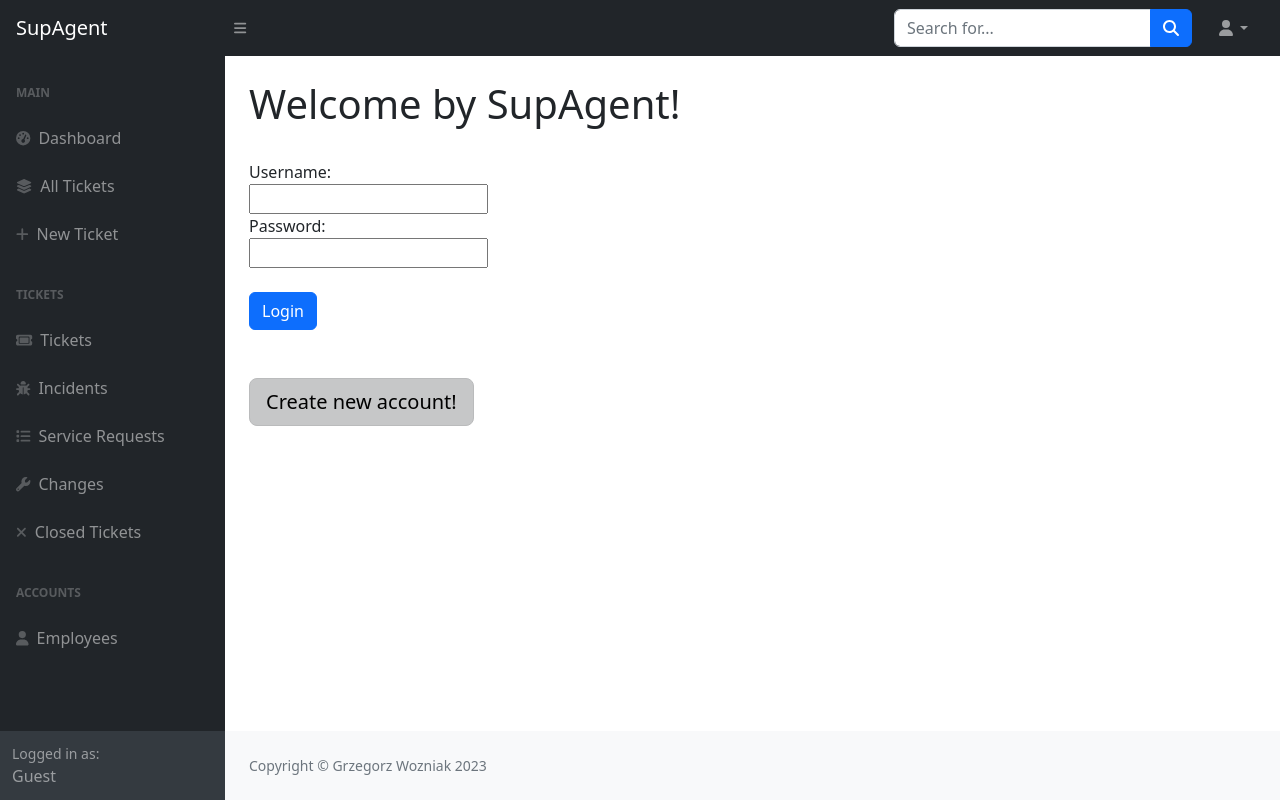
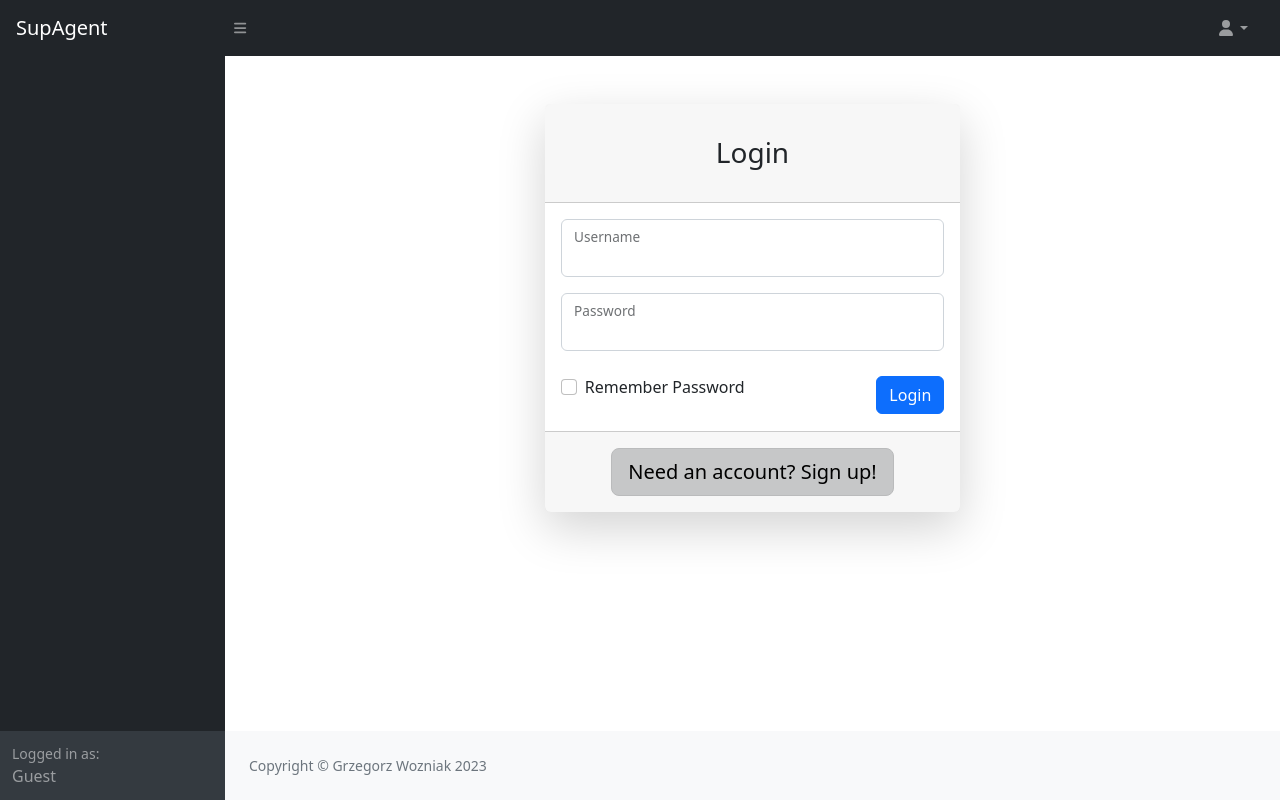
Before and after one commit to edek06/SupAgent, a Django app: page / in a window 1280 px wide. Run offline with Django 4.2, Linux system fonts and the light colour scheme; some libraries are stand-ins or nearby versions.

Commit message:
Login page changed. Adjust for this new design

```diff
--- a/accounts/templates/accounts/login.html
+++ b/accounts/templates/accounts/login.html
@@ -1,29 +1,38 @@
 {% extends 'ticketportal/base.html' %}
 
 {% block content %}
-<main class="col-md-9 col-lg-10 px-md-4">
-    {% if error %}
-        <h3 style="color:red">{{ error }} </h3>
-        <br>
-    {% endif %}
-    <br>
-    <h1>Welcome by SupAgent!</h1>
-    <br>
-    <form method="POST" action="{% url 'accounts:login' %}">
-        {% csrf_token %}
-        Username:
-        <br>
-        <input type="text" name="username" />
-        <br>
-        Password:
-        <br>
-        <input type="password" name="password" />
-        <br>
-        <br>
-        <input class="btn btn-primary" type="submit" value="Login" />
-    </form>
-    <br>
-    <br>
-    <h2><a href="{% url 'accounts:signup' %}" class="btn btn-light btn-lg active" role="button">Create new account!</a></h2>
+<main>
+    <div class="container">
+        <div class="row justify-content-center">
+            <div class="col-lg-5">
+                <div class="card shadow-lg border-0 rounded-lg mt-5">
+                    <div class="card-header"><h3 class="text-center font-weight-light my-4">Login</h3></div>
+                    <div class="card-body">
+                        <form method="POST" action="{% url 'accounts:login' %}">
+                            {% csrf_token %}
+                            <div class="form-floating mb-3">
+                                <input class="form-control" id="inputEmail" type="text" name="username" />
+                                <label for="inputEmail">Username</label>
+                            </div>
+                            <div class="form-floating mb-3">
+                                <input class="form-control" id="inputPassword" type="password" name="password" />
+                                <label for="inputPassword">Password</label>
+                            </div>
+                            <div class="d-flex align-items-center justify-content-between mt-4 mb-0">
+                                <div class="form-check mb-3">
+                                    <input class="form-check-input" id="inputRememberPassword" type="checkbox" value="" />
+                                    <label class="form-check-label" for="inputRememberPassword">Remember Password</label>
+                                </div>
+                                <input class="btn btn-primary" type="submit" value="Login"/>
+                            </div>
+                        </form>
+                    </div>
+                    <div class="card-footer text-center py-3">
+                        <div class="small"><a href="{% url 'accounts:signup' %}" class="btn btn-light btn-lg active" role="button">Need an account? Sign up!</a></div>
+                    </div>
+                </div>
+            </div>
+        </div>
+    </div>
 </main>
 {% endblock %}
--- a/ticketportal/templates/ticketportal/base.html
+++ b/ticketportal/templates/ticketportal/base.html
@@ -21,10 +21,12 @@
             <button class="btn btn-link btn-sm order-1 order-lg-0 me-4 me-lg-0" id="sidebarToggle" href="#!"><i class="fas fa-bars"></i></button>
             <!-- Navbar Search-->
             <form class="d-none d-md-inline-block form-inline ms-auto me-0 me-md-3 my-2 my-md-0">
+                {% if user.is_authenticated %}
                 <div class="input-group">
                     <input class="form-control" type="text" placeholder="Search for..." aria-label="Search for..." aria-describedby="btnNavbarSearch" />
                     <button class="btn btn-primary" id="btnNavbarSearch" type="button"><i class="fas fa-search"></i></button>
                 </div>
+                {% endif %}
             </form>
             <!-- Navbar-->
             <ul class="navbar-nav ms-auto ms-md-0 me-3 me-lg-4">
@@ -50,6 +52,7 @@
             <div id="layoutSidenav_nav">
                 <nav class="sb-sidenav accordion sb-sidenav-dark" id="sidenavAccordion">
                     <div class="sb-sidenav-menu">
+                        {% if user.is_authenticated %}
                         <div class="nav">
                             <div class="sb-sidenav-menu-heading">Main</div>
                             <a class="nav-link" href="{% url 'ticketportal:dashboard' %}">
@@ -135,6 +138,7 @@
                                 Employees
                             </a>
                         </div>
+                        {% endif %}
                     </div>
                     <div class="sb-sidenav-footer">
                         <div class="small">Logged in as:</div>
```
